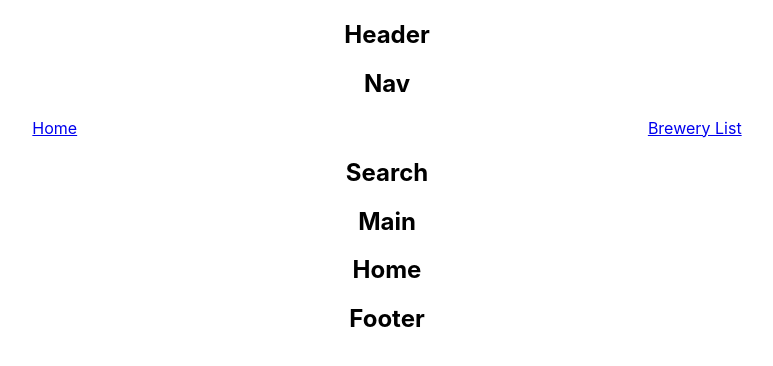
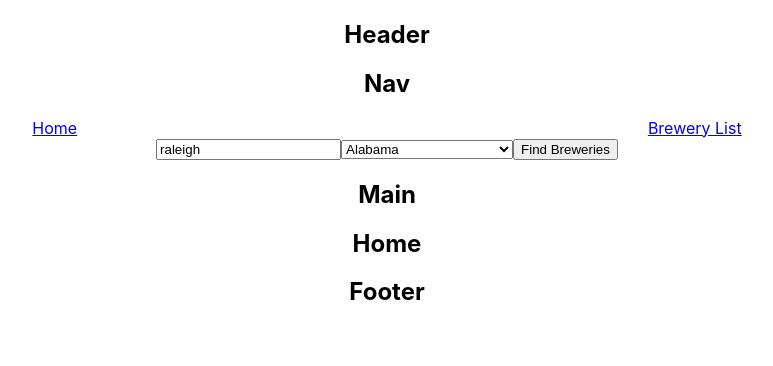
Before and after one commit to robert-bl/brewery-finder-app, a React (Create React App) app in the folder brewery-finder/: page / in a window 1280 px wide. Shown: the top 366 px of the page, without its empty margins (253-1026 px from the left). Built offline with nearby package versions, Linux system fonts and the light colour scheme.

Commit message:
city and state form

```diff
--- a/brewery-finder/src/App.js
+++ b/brewery-finder/src/App.js
@@ -1,5 +1,6 @@
 import './App.css';
 
+import { useState, useEffect } from 'react'
 
 
 import Header from './components/Header'
@@ -8,14 +9,17 @@ import Footer from './components/Footer'
 
 function App() {
 
+  const initialLocation = {
+    city: 'raleigh',
+    state: ''
+  }
 
-
-
+  const [location, setLocation] = useState(initialLocation)
 
   return (
     <div className="App">
-      <Header />
-      <Main />
+      <Header location={location} setLocation={setLocation}/>
+      <Main location={location}/>
       <Footer />
     </div>
   );
--- a/brewery-finder/src/components/BreweryList.jsx
+++ b/brewery-finder/src/components/BreweryList.jsx
@@ -4,17 +4,16 @@ import axios from 'axios';
 import { BREWERYDB_BASE_URL } from '../globals'
 
 
-export default function BreweryList () {
+export default function BreweryList (props) {
 
 
-    //create state for data
+
   const [breweries, setBreweries] = useState([])
 
-  //call axios function
 
   useEffect(() => {
   const getData = async () => {
-    const response = await axios.get(`${BREWERYDB_BASE_URL}breweries`)
+    const response = await axios.get(`${BREWERYDB_BASE_URL}breweries?by_city=${props.location.city}&per_page=50`)
     setBreweries(response.data)
     }
 
@@ -24,13 +23,10 @@ export default function BreweryList () {
 
 
 
-  //set state of data
 
 
-  //see data
+  console.log(breweries)
 
-    console.log(breweries)
-  //make guard opperator
 
   return (
   (!breweries) ?
--- a/brewery-finder/src/components/Header.jsx
+++ b/brewery-finder/src/components/Header.jsx
@@ -3,13 +3,13 @@
 import Nav from './Nav'
 import Search from './Search'
 
-export default function Header () {
+export default function Header (props) {
 
     return (
         <div>
             <h2>Header</h2>
             <Nav />
-            <Search />
+            <Search location={props.location} setLocation={props.setLocation}/>
         </div>
     )
 }
--- a/brewery-finder/src/components/Main.jsx
+++ b/brewery-finder/src/components/Main.jsx
@@ -4,14 +4,15 @@ import Home from './Home'
 import BreweryList from './BreweryList'
 
 
-export default function Main () {
+export default function Main (props) {
+
 
     return (
         <div>
             <h2>Main</h2>
             <Routes>
                 <Route path='/' element={<Home />} />
-                <Route path='/brewery-list' element={<BreweryList />} />
+                <Route path='/brewery-list' element={<BreweryList location={props.location}/>} />
             </Routes>
 
         </div>
--- a/brewery-finder/src/components/Search.jsx
+++ b/brewery-finder/src/components/Search.jsx
@@ -1,9 +1,34 @@
+import { useState, useEffect } from "react"
+import { STATES_LIST } from "../globals"
+
+
+export default function Search (props) {
+
+
+    const handleChange = (event) => {
+        props.setLocation({...props.location, [event.target.id]: event.target.value})
+        console.log(props.location)
+    }
+    const handleSubmit = (event) => {}
 
 
 
-export default function Search () {
+    return (
+        <div className="search">
+            <form>
 
-    return (
-        <h2>Search</h2>
+
+                <input type="text" id="city" placeholder="city" onChange={handleChange} value={props.location.city}/>
+
+
+
+                <select id='state' onChange={handleChange}>
+                    {STATES_LIST.map((state) => (
+                        <option key={state} value={state}>{state}</option>
+                    ))}
+                </select>
+                <button tyle='submit'>Find Breweries</button>
+            </form>
+        </div>
     )
 }
--- a/brewery-finder/src/globals.js
+++ b/brewery-finder/src/globals.js
@@ -1 +1,3 @@
 export const BREWERYDB_BASE_URL = 'https://api.openbrewerydb.org/'
+
+export const STATES_LIST = ['Alabama', 'Alaska', 'American Samoa', 'Arizona', 'Arkansas', 'California', 'Colorado', 'Connecticut', 'Delaware', 'District of Columbia', 'Florida', 'Georgia', 'Guam', 'Hawaii', 'Idaho', 'Illinois', 'Indiana', 'Iowa', 'Kansas', 'Kentucky', 'Louisiana', 'Maine', 'Maryland', 'Massachusetts', 'Michigan', 'Minnesota', 'Minor Outlying Islands', 'Mississippi', 'Missouri', 'Montana', 'Nebraska', 'Nevada', 'New Hampshire', 'New Jersey', 'New Mexico', 'New York', 'North Carolina', 'North Dakota', 'Northern Mariana Islands', 'Ohio', 'Oklahoma', 'Oregon', 'Pennsylvania', 'Puerto Rico', 'Rhode Island', 'South Carolina', 'South Dakota', 'Tennessee', 'Texas', 'U.S. Virgin Islands', 'Utah', 'Vermont', 'Virginia', 'Washington', 'West Virginia', 'Wisconsin', 'Wyoming']
```
Lines whose indentation alone changed are shown as unchanged.
